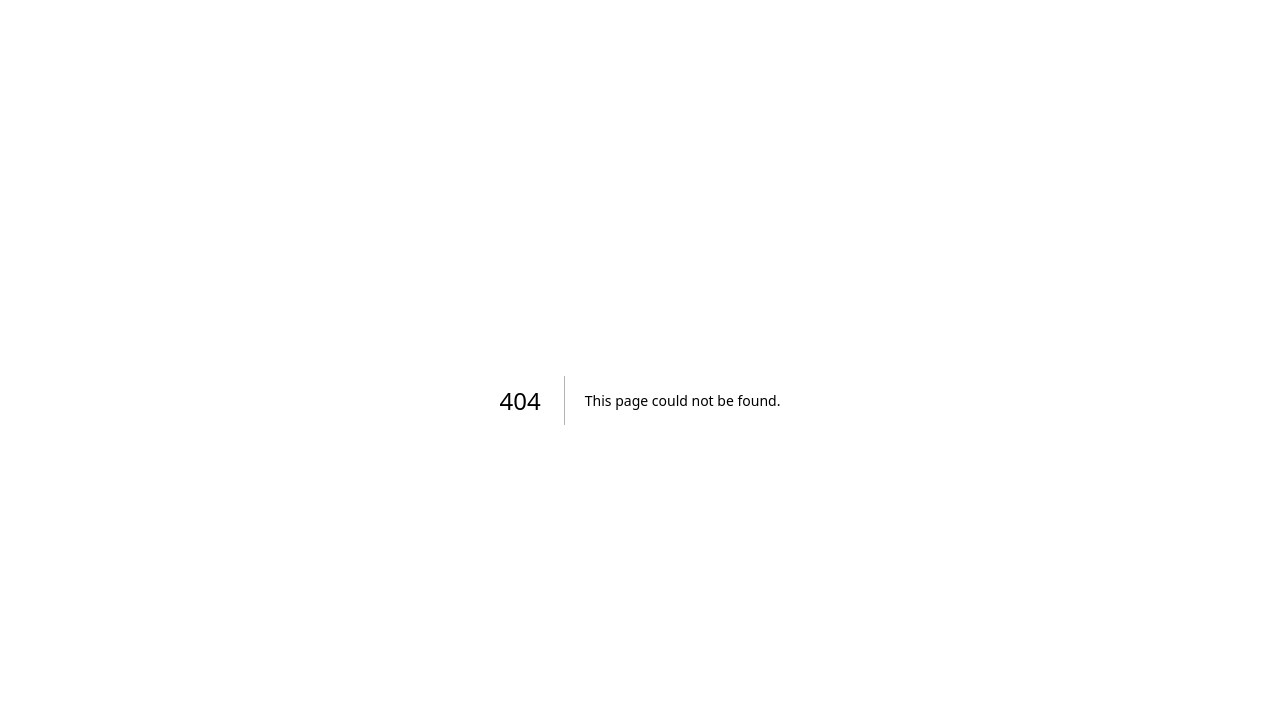
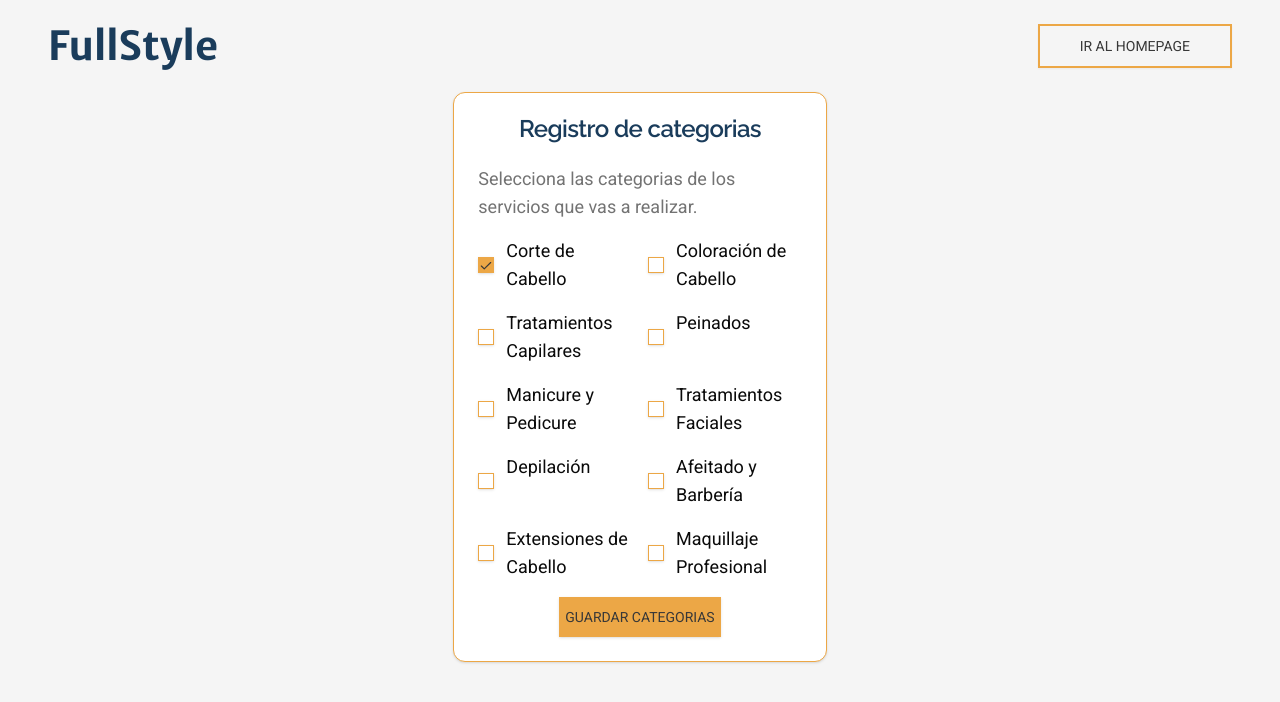
Before and after one commit to dieramirezma/FullStyle-Frontend, a Next.js app: page /register/categories in a window 1280 px wide. Before the commit this address had no page. Shown: the top 702 px of the page. Built offline with nearby package versions, Linux system fonts and the light colour scheme.

Commit message:
Add register categories functional form

```diff
--- /dev/null
+++ b/src/app/register/categories/page.tsx
@@ -0,0 +1,13 @@
+import RegisterCategoriesForm from '@/components/register-categories-form'
+import RegisterNavBar from '@/components/register-nav-bar'
+
+export default function registerClientPage () {
+  return (
+    <div>
+      <RegisterNavBar />
+      <div className="h-full flex items-center place-content-around px-20">
+        <RegisterCategoriesForm></RegisterCategoriesForm>
+      </div>
+    </div>
+  )
+}
--- /dev/null
+++ b/src/components/register-categories-form.tsx
@@ -0,0 +1,180 @@
+'use client'
+
+import { useState } from 'react'
+import { useForm } from 'react-hook-form'
+import { Card, CardContent, CardDescription, CardHeader, CardTitle } from './ui/card'
+import { Form, FormControl, FormDescription, FormField, FormItem, FormLabel, FormMessage } from './ui/form'
+import { zodResolver } from '@hookform/resolvers/zod'
+import { z } from 'zod'
+import { Input } from './ui/input'
+import { Button } from './ui/button'
+import { useRouter } from 'next/navigation'
+import axios from 'axios'
+import { Checkbox } from './ui/checkbox'
+
+const items = [
+  {
+    id: 1,
+    label: 'Corte de Cabello'
+  },
+  {
+    id: 2,
+    label: 'Coloración de Cabello'
+  },
+  {
+    id: 3,
+    label: 'Tratamientos Capilares'
+  },
+  {
+    id: 4,
+    label: 'Peinados'
+  },
+  {
+    id: 5,
+    label: 'Manicure y Pedicure'
+  },
+  {
+    id: 6,
+    label: 'Tratamientos Faciales'
+  },
+  {
+    id: 7,
+    label: 'Depilación'
+  },
+  {
+    id: 8,
+    label: 'Afeitado y Barbería'
+  },
+  {
+    id: 9,
+    label: 'Extensiones de Cabello'
+  },
+  {
+    id: 10,
+    label: 'Maquillaje Profesional'
+  }
+] as const
+
+const userSchema = z.object({
+  items: z.array(z.number()).refine((value) => value.some((item) => item), {
+    message: 'Tienes que seleccionar al menos una categoria.'
+  })
+})
+
+export default function RegisterOwnerForm () {
+  const form = useForm<z.infer<typeof userSchema>>({
+    resolver: zodResolver(userSchema),
+    defaultValues: {
+      items: [1]
+    }
+  })
+
+  const [error, setError] = useState('')
+  const [loading, setLoading] = useState(false)
+  const router = useRouter()
+
+  async function onSubmit (values: z.infer<typeof userSchema>) {
+    setError('')
+    setLoading(true)
+    console.log(values.items)
+    console.log(localStorage.getItem('siteId'))
+    try {
+      const siteId = localStorage.getItem('siteId')
+      if (siteId == null) {
+        throw new Error('No se encontró siteId en el localStorage')
+      }
+      const items = values.items
+      const promises = items.map(async (categoryId) => {
+        const payload = {
+          site_id: parseInt(siteId, 10),
+          category_id: categoryId
+        }
+        console.log(payload)
+        return await axios.post('http://127.0.0.1:5000/api/site_has_category', payload)
+      })
+      await Promise.all(promises)
+      router.push('/register/services')
+    } catch (error: any) {
+      if (error.response.data.message !== undefined) {
+        setError(String(error.response.data.message))
+      } else {
+        setError('Ocurrió un error inesperado. Inténtalo de nuevo más tarde.')
+      }
+    } finally {
+      setLoading(false)
+    }
+  }
+
+  return (
+    <Card className='w-1/3'>
+      <CardHeader>
+        <CardTitle className="subtitle2 self-center">
+          Registro de categorias
+        </CardTitle>
+      </CardHeader>
+      <CardContent>
+        <Form {...form}>
+          <form
+            className="flex flex-col gap-y-4"
+            onSubmit={form.handleSubmit(onSubmit)}
+          >
+            <FormField
+              control={form.control}
+              name="items"
+              render={() => (
+                <FormItem>
+                  <div className="mb-4 ">
+                    <FormDescription className='text-lg'>
+                      Selecciona las categorias de los servicios que vas a realizar.
+                    </FormDescription>
+                  </div>
+                  <div className='grid grid-cols-2 gap-4'>
+                  {items.map((item) => (
+                    <FormField
+                      key={item.id}
+                      control={form.control}
+                      name="items"
+                      render={({ field }) => {
+                        return (
+                          <FormItem
+                            key={item.id}
+                            className="flex flex-row items-start space-x-3 space-y-0"
+                          >
+                            <FormControl>
+                              <Checkbox className='self-center'
+                                checked={field.value?.includes(item.id)}
+                                onCheckedChange={(checked) => {
+                                  if (checked === true) {
+                                    field.onChange([...field.value, item.id])
+                                  } else {
+                                    field.onChange(field.value?.filter((value) => value !== item.id
+                                    )
+                                    )
+                                  }
+                                }}
+                              />
+                            </FormControl>
+                            <FormLabel className="font-normal text-lg">
+                              {item.label}
+                            </FormLabel>
+                          </FormItem>
+                        )
+                      }}
+                    />
+                  ))}
+                  </div>
+                  <FormMessage />
+                </FormItem>
+              )}
+            />
+            {(error.length > 0) && <p className="text-red-500 text-sm">{error}</p>}
+            <Button type="submit" className='w-1/2 self-center' disabled={loading}>
+              {loading ? 'Registrando...' : 'GUARDAR CATEGORIAS'}
+            </Button>
+          </form>
+
+        </Form>
+      </CardContent>
+    </Card>
+  )
+}
```
